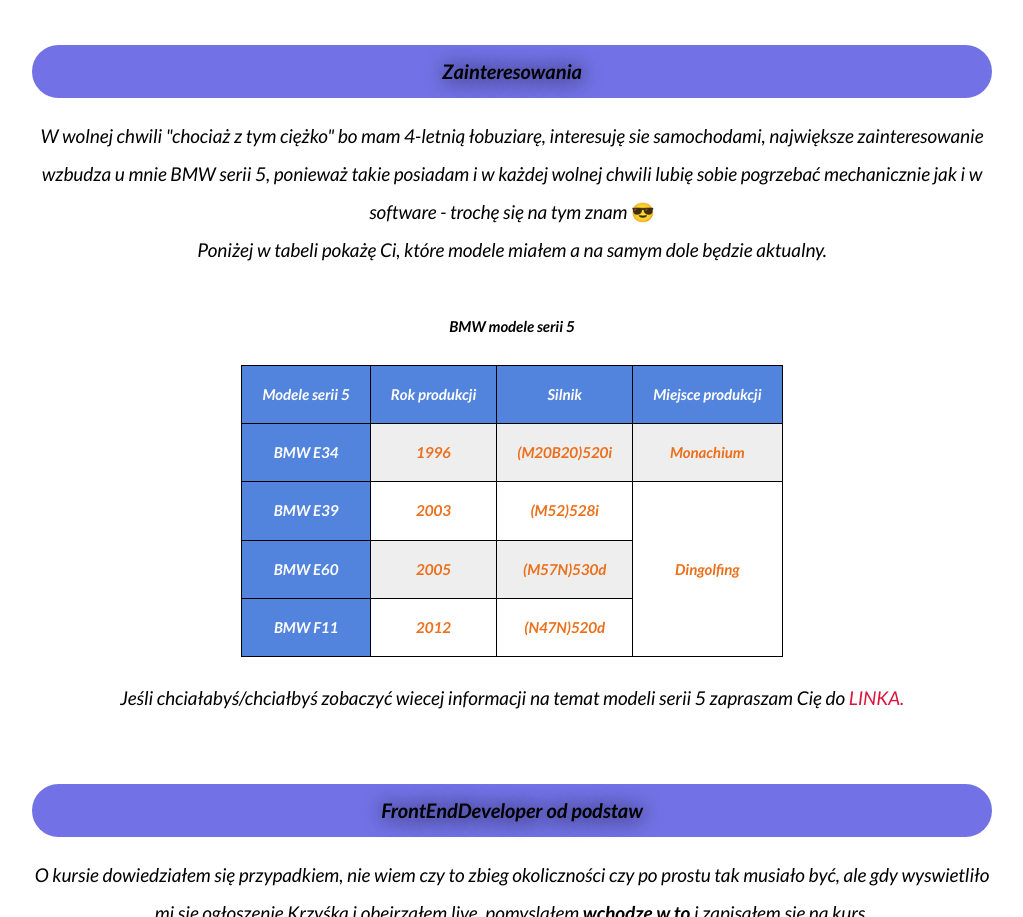
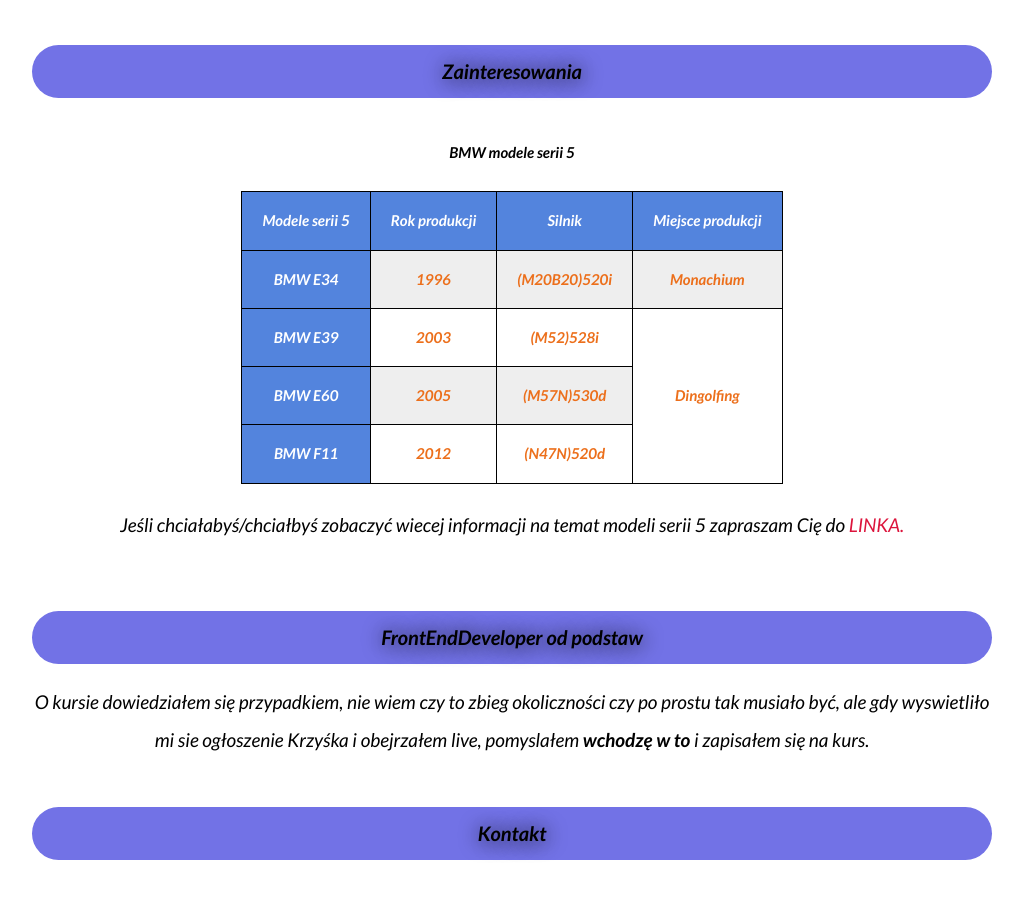
Before and after one commit to piotr3kn/homePage, a plain HTML site: page index.html in a window 1280 px wide. Shown: the part 1282-2199 px from the top of the page, without its empty margins (128-1151 px from the left). Drawn offline with nearby package versions, Linux system fonts and the light colour scheme.

Commit message:
deleted o mnie

```diff
--- a/index.html
+++ b/index.html
@@ -66,12 +66,6 @@
         </article>
         <article class="article" id="interests">
             <h2 class="article__header">Zainteresowania</h2>
-            <p class="article__paragraph">W wolnej chwili "chociaż z tym ciężko" bo mam 4-letnią łobuziarę, interesuję
-                sie
-                samochodami, największe zainteresowanie wzbudza u mnie BMW serii 5, ponieważ takie posiadam i w każdej
-                wolnej chwili lubię sobie pogrzebać mechanicznie jak i w software - trochę się na tym znam &#128526;
-                <br>Poniżej w tabeli pokażę Ci, które modele miałem a na samym dole będzie aktualny.
-            </p>
             <div class="container">
                 <table class="table__container">
                     <caption class="table__title">BMW modele serii 5</caption>
```
